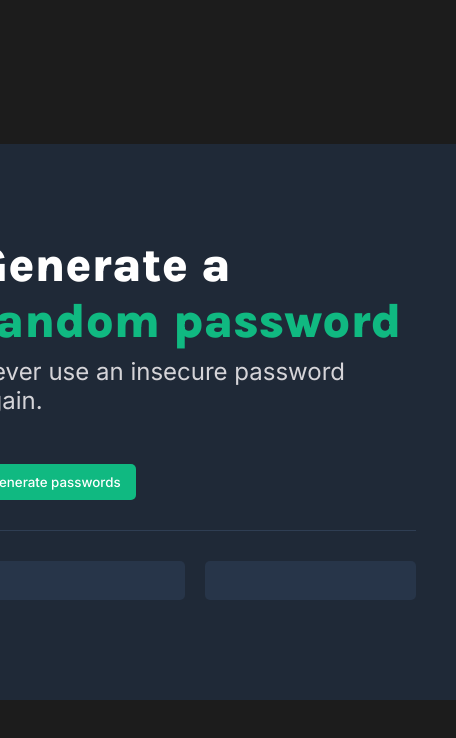
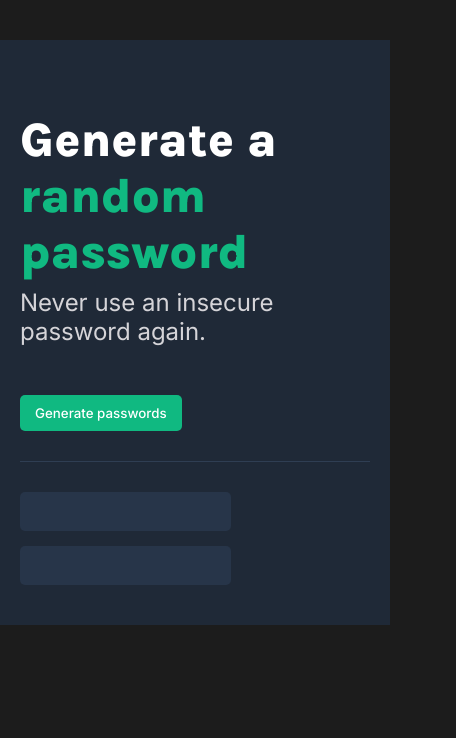
Before and after one commit to san-melisa/password-generator, a website built with Vite: page index.html in a window 390 px wide. Shown: the whole page, 456 px wide, since content can reach past the window. Built offline with nearby package versions, Linux system fonts and the light colour scheme.

Commit message:
add mobile reponsive design

```diff
--- a/src/index.css
+++ b/src/index.css
@@ -89,3 +89,24 @@ p {
     font-style: italic;
 
 }
+
+@media (max-width: 768px) {
+    body {
+        align-items: flex-start;
+        padding-top: 20px;
+    }
+
+    .container {
+        width: 90%;
+        margin: 20px auto;
+        padding: 40px 20px;
+    }
+
+    .box-container {
+        flex-direction: column;
+        gap: 15px;
+        width: 40%;
+    }
+
+
+}
```
